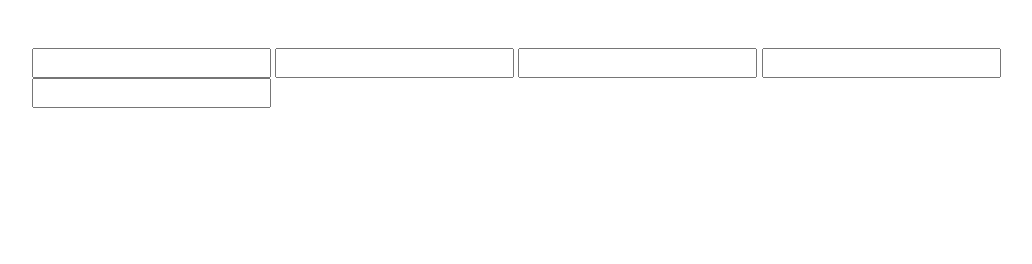
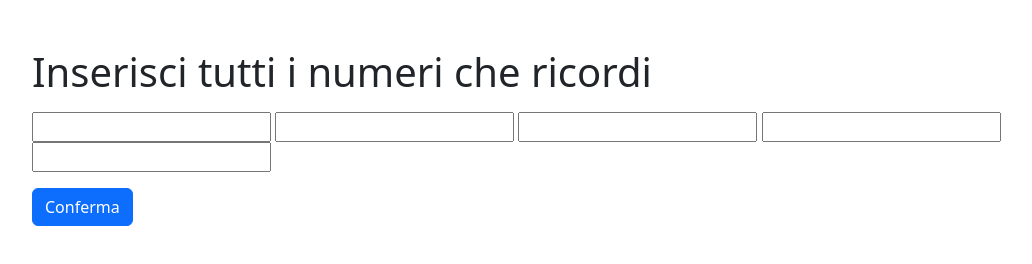
Before and after one commit to AndreaBeltramin/js-simon, a plain HTML site: page index.html in a window 1280 px wide. Shown: the whole page, without its empty margins (16-1048 px from the left). Drawn offline with nearby package versions, Linux system fonts and the light colour scheme.

Commit message:
valori utente

```diff
--- a/index.html
+++ b/index.html
@@ -28,11 +28,15 @@
 	</head>
 	<body>
 		<div class="mx-5 my-5">
+			<div class="mb-3"><h1>Inserisci tutti i numeri che ricordi</h1></div>
 			<input id="first-number" type="text" value="" />
 			<input id="second-number" type="text" value="" />
 			<input id="third-number" type="text" value="" />
 			<input id="fourth-number" type="text" value="" />
 			<input id="fifth-number" type="text" value="" />
+			<button id="confirm-button" class="d-flex btn btn-primary mt-3">
+				Conferma
+			</button>
 		</div>
 		<!--BOOTSTRAP JS-->
 		<script
--- a/js/main.js
+++ b/js/main.js
@@ -1,20 +1,50 @@
-let firstNumber = document.getElementById("first-number");
-let secondNumber = document.getElementById("second-number");
-let thirdNumber = document.getElementById("third-number");
-let fourthNumber = document.getElementById("fourth-number");
-let fifthNumber = document.getElementById("fifth-number");
+const firstNumber = document.getElementById("first-number");
+const secondNumber = document.getElementById("second-number");
+const thirdNumber = document.getElementById("third-number");
+const fourthNumber = document.getElementById("fourth-number");
+const fifthNumber = document.getElementById("fifth-number");
+const confirmButton = document.getElementById("confirm-button");
 
-firstNumber.setAttribute("value", parseInt(Math.floor(Math.random() * 100)));
-secondNumber.setAttribute("value", parseInt(Math.floor(Math.random() * 100)));
-thirdNumber.setAttribute("value", parseInt(Math.floor(Math.random() * 100)));
-fourthNumber.setAttribute("value", parseInt(Math.floor(Math.random() * 100)));
-fifthNumber.setAttribute("value", parseInt(Math.floor(Math.random() * 100)));
+console.log(
+	firstNumber.value,
+	secondNumber.value,
+	thirdNumber.value,
+	fourthNumber.value,
+	fifthNumber.value
+);
 
-if (firstNumber.value === secondNumber.value) {
-	parseInt(Math.floor(Math.random() * 100));
-}
+const firstRandom = firstNumber.setAttribute(
+	"value",
+	parseInt(Math.floor(Math.random() * 100))
+);
+const secondRandom = secondNumber.setAttribute(
+	"value",
+	parseInt(Math.floor(Math.random() * 100))
+);
+const thirdRandom = thirdNumber.setAttribute(
+	"value",
+	parseInt(Math.floor(Math.random() * 100))
+);
+const fourthRandom = fourthNumber.setAttribute(
+	"value",
+	parseInt(Math.floor(Math.random() * 100))
+);
+const fifthRandom = fifthNumber.setAttribute(
+	"value",
+	parseInt(Math.floor(Math.random() * 100))
+);
 
-setTimeout(clearInput, 3000);
+//if (firstNumber.value === secondNumber.value) {
+//	parseInt(Math.floor(Math.random() * 100));
+//}
+
+console.log(
+	firstNumber.value,
+	secondNumber.value,
+	thirdNumber.value,
+	fourthNumber.value,
+	fifthNumber.value
+);
 
 function clearInput() {
 	firstNumber.setAttribute("value", "");
@@ -23,3 +53,23 @@ function clearInput() {
 	fourthNumber.setAttribute("value", "");
 	fifthNumber.setAttribute("value", "");
 }
+
+setTimeout(clearInput, 3000);
+
+console.log(
+	firstNumber.value,
+	secondNumber.value,
+	thirdNumber.value,
+	fourthNumber.value,
+	fifthNumber.value
+);
+
+//alert("Inserisci i numeri che hai visto sullo schermo");
+
+confirmButton.addEventListener("click", () => {
+	if (firstNumber.value === firstRandom) {
+		alert("il primo numero è corretto");
+	} else {
+		alert("il primo numero è sbagliato");
+	}
+});
```
